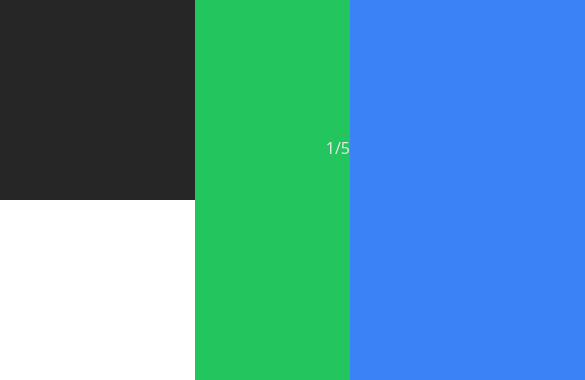
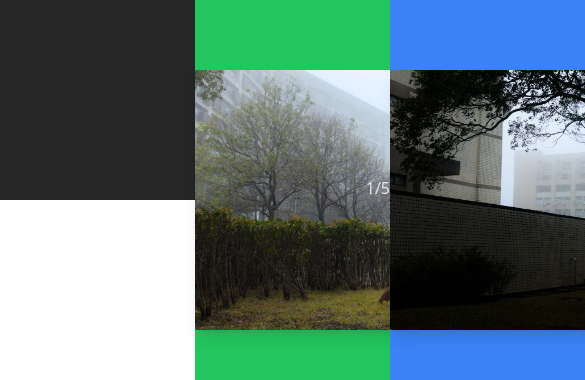
Before and after one commit to SquidAnan/nuxt-photo-slideshow, a Nuxt app: page / in a window 390 px wide. Shown: the part 644-1024 px from the top of the page, 585 px wide, since content can reach past the window. Built offline with nearby package versions, Linux system fonts and the light colour scheme.

Commit message:
place photos inside each wrapper
center the photos using flex

```diff
--- a/pages/index.vue
+++ b/pages/index.vue
@@ -9,43 +9,44 @@
       </div>
       <div
         class="relative grow-0 shrink-1 basis-auto
-          flex items-center justify-center h-full min-h-0 m-10 sm:m-14"
+          flex items-center justify-center h-full min-h-0 m-0 sm:m-14"
       >
         <Flicking class="h-full w-full overflow-hidden bg-neutral-700">
-          <div class="absolute bg-green-500 h-full w-full"></div>
-          <div class="absolute left-[100%] bg-blue-500 h-full w-full"></div>
-          <div class="absolute left-[200%] bg-yellow-500 h-full w-full"></div>
-          <div class="absolute left-[300%] bg-red-500 h-full w-full"></div>
-          <div class="absolute left-[400%] bg-orange-500 h-full w-full"></div>
-          <!--
-
+          <div class="absolute bg-green-500 h-full w-full flex items-center justify-center">
+            <nuxt-img
+              src="/IMG_4618-low.jpg"
+              alt="img"
+              class="max-h-full max-w-full shadow-lg rounded-sm"
+            />
+          </div>
+          <div class="absolute left-[100%] bg-blue-500 h-full w-full flex items-center justify-center">
             <nuxt-img
               src="/IMG_4619-low.jpg"
               alt="img"
-              class="inline-block max-h-full shadow-lg rounded-sm"
-              key="img2"
+              class="max-h-full max-w-full shadow-lg rounded-sm"
             />
+          </div>
+          <div class="absolute left-[200%] bg-yellow-500 h-full w-full flex items-center justify-center">
             <nuxt-img
               src="/IMG_4623-low.jpg"
               alt="img"
-            class="absolute max-h-full shadow-lg rounded-sm"
-            v-show="n+1==3"
-            key="img3"
+              class="max-h-full max-w-full shadow-lg rounded-sm"
             />
+          </div>
+          <div class="absolute left-[300%] bg-red-500 h-full w-full flex items-center justify-center">
             <nuxt-img
               src="/IMG_4626-low.jpg"
               alt="img"
-            class="absolute max-h-full shadow-lg rounded-sm"
-            v-show="n+1==4"
-            key="img4"
+              class="max-h-full max-w-full shadow-lg rounded-sm"
             />
+          </div>
+          <div class="absolute left-[400%] bg-orange-500 h-full w-full flex items-center justify-center">
             <nuxt-img
               src="/IMG_4630-low.jpg"
               alt="img"
-            class="absolute max-h-full shadow-lg rounded-sm"
-            v-show="n+1==5"
-            key="img5"
-          /> -->
+              class="max-h-full max-w-full shadow-lg rounded-sm"
+            />
+          </div>
         </Flicking>
 
         <div class="absolute right-0 bottom-0
```
Lines whose indentation alone changed are shown as unchanged.
